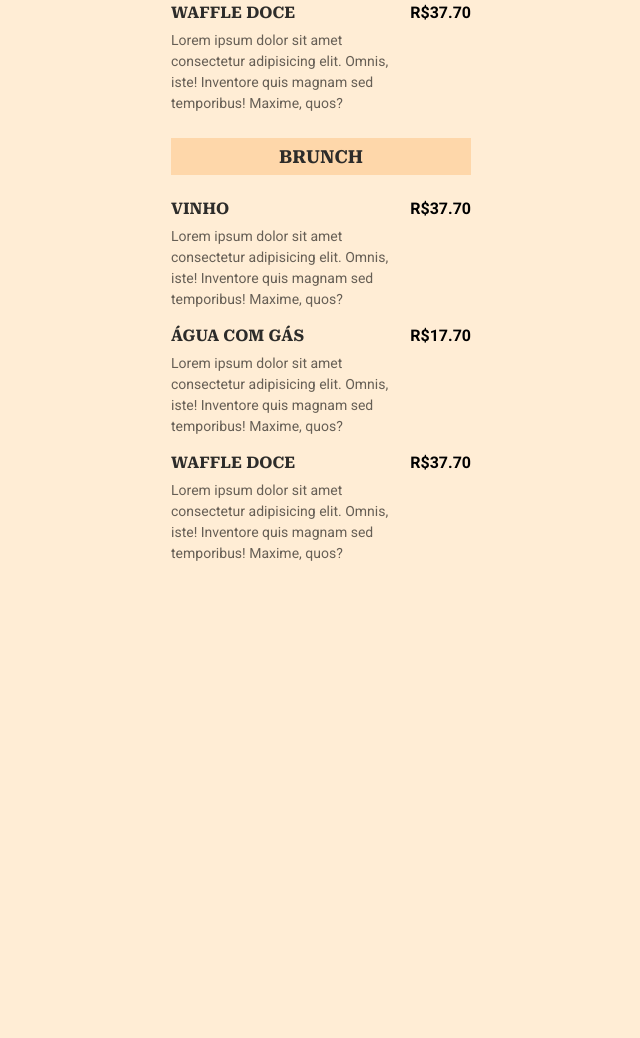
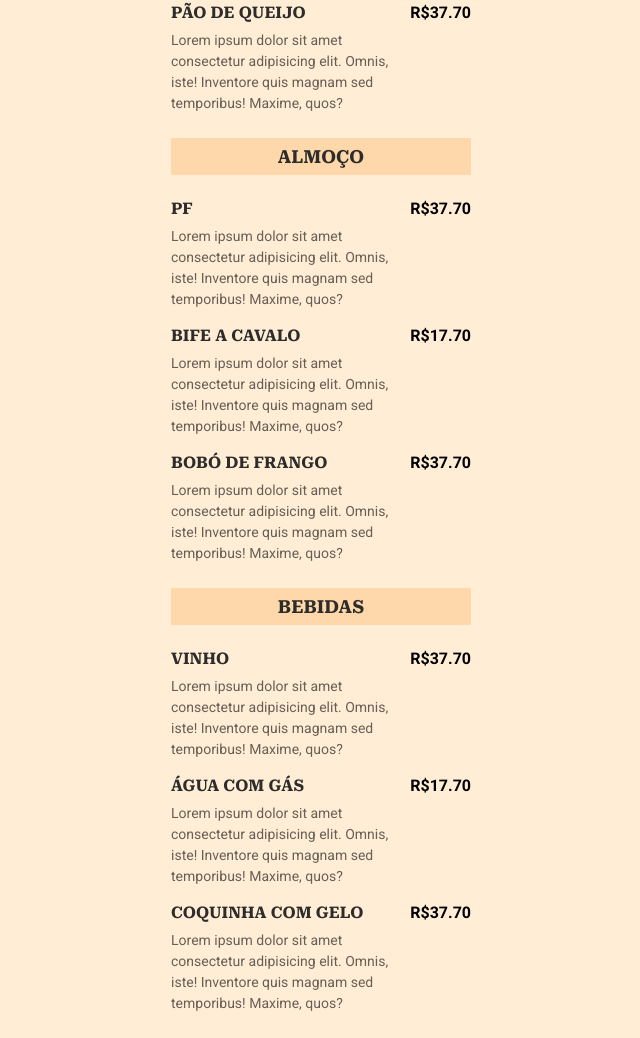
Before and after one commit to Will-Felipe/maratona-explorer-3, a plain HTML site: page index.html in a window 1280 px wide. Shown: the part 429-1467 px from the top of the page, without its empty margins (319-959 px from the left). Before the commit the page ends 1017 px from the top, so only its background shows below. Drawn offline with Linux system fonts and the light colour scheme.

Commit message:
mudança no cardapio

```diff
--- a/index.html
+++ b/index.html
@@ -22,7 +22,7 @@
     </header>
 
     <section>
-      <h2>Brunch</h2>
+      <h2>Café da manhã</h2>
 
       <ul>
         <li>
@@ -59,7 +59,7 @@
       <ul>
         <li>
           <div class="details">
-            <h3>Waffle Doce</h3>
+            <h3>Pão de queijo</h3>
             <p class="description">
               Lorem ipsum dolor sit amet consectetur adipisicing elit. Omnis,
               iste! Inventore quis magnam sed temporibus! Maxime, quos?
@@ -74,12 +74,12 @@
     </section>
 
     <section>
-      <h2>Brunch</h2>
+      <h2>Almoço</h2>
 
       <ul>
         <li>
           <div class="details">
-            <h3>Vinho</h3>
+            <h3>PF</h3>
             <p class="description">
               Lorem ipsum dolor sit amet consectetur adipisicing elit. Omnis,
               iste! Inventore quis magnam sed temporibus! Maxime, quos?
@@ -95,7 +95,7 @@
       <ul>
         <li>
           <div class="details">
-            <h3>Água com gás</h3>
+            <h3>Bife a cavalo</h3>
             <p class="description">
               Lorem ipsum dolor sit amet consectetur adipisicing elit. Omnis,
               iste! Inventore quis magnam sed temporibus! Maxime, quos?
@@ -111,7 +111,7 @@
       <ul>
         <li>
           <div class="details">
-            <h3>Waffle Doce</h3>
+            <h3>Bobó de frango</h3>
             <p class="description">
               Lorem ipsum dolor sit amet consectetur adipisicing elit. Omnis,
               iste! Inventore quis magnam sed temporibus! Maxime, quos?
@@ -124,5 +124,57 @@
         </li>
       </ul>
     </section>
+
+    <section>
+        <h2>Bebidas</h2>
+
+        <ul>
+          <li>
+            <div class="details">
+              <h3>Vinho</h3>
+              <p class="description">
+                Lorem ipsum dolor sit amet consectetur adipisicing elit. Omnis,
+                iste! Inventore quis magnam sed temporibus! Maxime, quos?
+              </p>
+            </div>
+
+            <strong class="">
+              R$37.70
+            </strong>
+          </li>
+        </ul>
+
+        <ul>
+          <li>
+            <div class="details">
+              <h3>Água com gás</h3>
+              <p class="description">
+                Lorem ipsum dolor sit amet consectetur adipisicing elit. Omnis,
+                iste! Inventore quis magnam sed temporibus! Maxime, quos?
+              </p>
+            </div>
+
+            <strong class="">
+              R$17.70
+            </strong>
+          </li>
+        </ul>
+
+        <ul>
+          <li>
+            <div class="details">
+              <h3>Coquinha com gelo</h3>
+              <p class="description">
+                Lorem ipsum dolor sit amet consectetur adipisicing elit. Omnis,
+                iste! Inventore quis magnam sed temporibus! Maxime, quos?
+              </p>
+            </div>
+
+            <strong class="">
+              R$37.70
+            </strong>
+          </li>
+        </ul>
+      </section>
   </body>
 </html>
```
